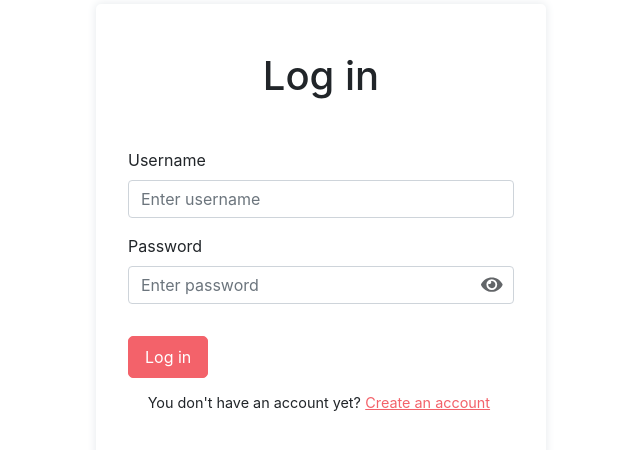
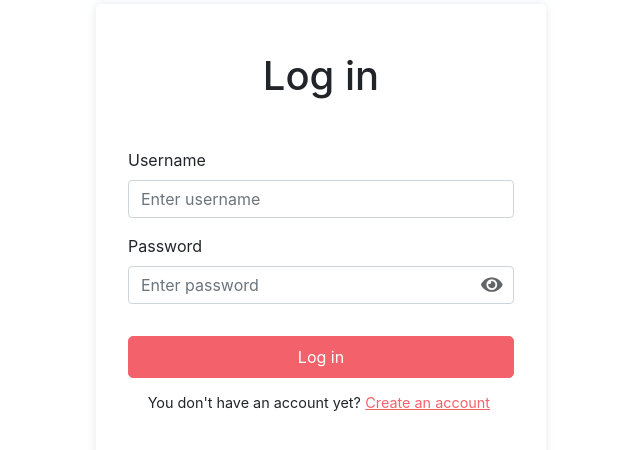
Before and after one commit to tkozyra/expense-tracker-react, a React (Create React App) app: page /login in a window 1280 px wide. Shown: the part 116-566 px from the top of the page, without its empty margins (319-959 px from the left). Built offline with nearby package versions, Linux system fonts and the light colour scheme; the HTML template or start-up script is replaced by a standard one.

Commit message:
Add loading spinner to login and register form submit buttons

```diff
--- a/src/components/auth/LoginView.js
+++ b/src/components/auth/LoginView.js
@@ -5,7 +5,7 @@ import { Form } from "react-bootstrap";
 import FormInputErrorMessage from "../form/FormInputErrorMessage";
 import { FormContainerAuth } from "../form/FormContainer";
 import FormInputPassword from "../form/FormInputPassword";
-import { ButtonPrimary } from "../buttons/Button";
+import { ButtonPrimaryLoading } from "../buttons/Button";
 import { ButtonContainerForm } from "../buttons/ButtonContainer";
 import { Alert } from "react-bootstrap";
 import { Redirect, useHistory, useLocation } from "react-router";
@@ -44,11 +44,11 @@ export default function LoginView() {
   let { from } = location.state || { from: { pathname: "/" } };
   const isLoggedIn = useSelector((state) => state.auth.isLoggedIn);
 
-  const handleLogin = (formData) => {
+  const handleLogin = async (formData) => {
     setSubmitting(true);
     setShowAlert(false);
     try {
-      dispatch(signin(formData.username, formData.password)).then(
+      await dispatch(signin(formData.username, formData.password)).then(
         (response) => {
           if (!response.ok) {
             setInvalidCredentials(true);
@@ -114,9 +114,14 @@ export default function LoginView() {
         </Form.Group>
 
         <ButtonContainerForm>
-          <ButtonPrimary type="submit" disabled={submitting} width={"100%"}>
+          <ButtonPrimaryLoading
+            type="submit"
+            loading={submitting ? 1 : 0}
+            width={"100%"}
+            disabled={submitting}
+          >
             Log in
-          </ButtonPrimary>
+          </ButtonPrimaryLoading>
         </ButtonContainerForm>
 
         <ContainerFlex>
--- a/src/components/auth/RegistrationView.js
+++ b/src/components/auth/RegistrationView.js
@@ -6,7 +6,7 @@ import FormInputErrorMessage from "../form/FormInputErrorMessage";
 import { FormContainerAuth } from "../form/FormContainer";
 import FormInputPassword from "../form/FormInputPassword";
 import { ButtonContainerForm } from "../buttons/ButtonContainer";
-import { ButtonPrimary } from "../buttons/Button";
+import { ButtonPrimaryLoading } from "../buttons/Button";
 import AuthService from "../../services/AuthService";
 import { Alert } from "react-bootstrap";
 import { Redirect } from "react-router";
@@ -136,9 +136,14 @@ export default function RegistrationView() {
         </Form.Group>
 
         <ButtonContainerForm>
-          <ButtonPrimary type="submit" disabled={submitting} width={"100%"}>
+          <ButtonPrimaryLoading
+            type="submit"
+            loading={submitting ? 1 : 0}
+            width={"100%"}
+            disabled={submitting}
+          >
             Create account
-          </ButtonPrimary>
+          </ButtonPrimaryLoading>
         </ButtonContainerForm>
 
         <ContainerFlex>
--- a/src/components/buttons/Button.js
+++ b/src/components/buttons/Button.js
@@ -32,7 +32,7 @@ const Button = styled.button`
   ${({ loading }) =>
     loading &&
     `
-    opacity: 0.8;
+    opacity: 0.7;
     &:after {
       content: "";
       position: absolute;
@@ -60,11 +60,17 @@ const Button = styled.button`
     `};
 
   margin-right: ${(props) => props.marginRight};
+  width: ${(props) => props.width};
 `;
 
 const ButtonPrimaryLoading = (props) => {
   return (
-    <ButtonPrimary marginRight={props.marginRight} loading={props.loading}>
+    <ButtonPrimary
+      marginRight={props.marginRight}
+      loading={props.loading}
+      width={props.width}
+      disabled={props.disabled}
+    >
       <Text loading={props.loading}>{props.children}</Text>
     </ButtonPrimary>
   );
--- a/src/components/transaction/TransactionForm.js
+++ b/src/components/transaction/TransactionForm.js
@@ -4,9 +4,17 @@ import { Form } from "react-bootstrap";
 import FormInputErrorMessage from "../form/FormInputErrorMessage";
 import "react-datepicker/dist/react-datepicker.css";
 import { useHistory } from "react-router-dom";
-import Spinner from "react-bootstrap/Spinner";
+import { Spinner } from "../../shared/Spinner";
 import { ButtonPrimaryLoading, ButtonSecondary } from "../buttons/Button";
 import { ButtonContainerForm } from "../buttons/ButtonContainer";
+import styled from "styled-components";
+
+const Container = styled.div`
+  display: flex;
+  justify-content: center;
+  align-items: center;
+  opacity: ${(props) => (props.loading ? 0.2 : 1)};
+`;
 
 export default function TransactionForm({
   transaction,
@@ -23,13 +31,9 @@ export default function TransactionForm({
   }
 
   return (
-    <div>
-      {dataLoading ? (
-        <Spinner animation="border" role="status">
-          <span className="sr-only">Loading...</span>
-        </Spinner>
-      ) : (
-        <Form onSubmit={handleSubmit(onSubmit)}>
+    <Container loading={dataLoading}>
+      {dataLoading && <Spinner size="50px" />}
+      <Form onSubmit={handleSubmit(onSubmit)} style={{ flexGrow: "1" }}>
         <Form.Group>
           <Form.Label htmlFor="Description">Description</Form.Label>
           <Form.Control
@@ -99,6 +103,7 @@ export default function TransactionForm({
         <ButtonContainerForm>
           <ButtonPrimaryLoading
             loading={submitting ? 1 : 0}
+            disabled={submitting}
             marginRight="1em"
           >
             {submitButtonText}
@@ -106,7 +111,6 @@ export default function TransactionForm({
           <ButtonSecondary onClick={handleCancel}>Cancel</ButtonSecondary>
         </ButtonContainerForm>
       </Form>
-      )}
-    </div>
+    </Container>
   );
 }
--- a/src/shared/Spinner.js
+++ b/src/shared/Spinner.js
@@ -3,9 +3,10 @@ import styled from "styled-components";
 const Spinner = styled.div`
   width: ${(props) => props.size};
   height: ${(props) => props.size};
+  position: absolute;
   border-radius: 50%;
   background-color: transparent;
-  border: 4px solid #fff;
+  border: 4px solid transparent;
   border-top: 4px solid #f3626a;
   -webkit-animation: 1s spin linear infinite;
   animation: 1s spin linear infinite;
```
Lines whose indentation alone changed are shown as unchanged.
